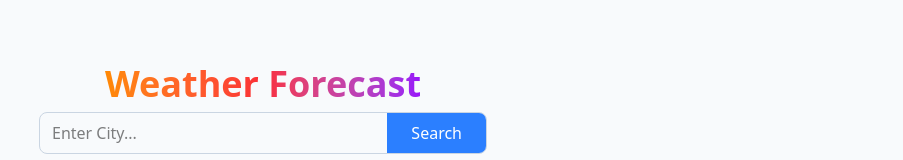
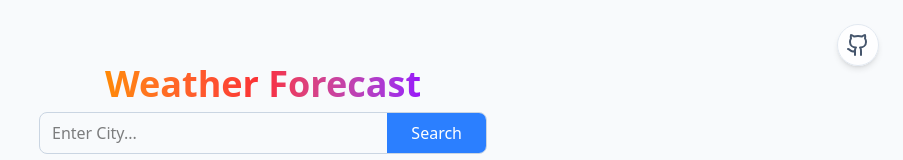
Before and after one commit to houyhOvO/weather-web-app, a React (Vite) app: page / in a window 1280 px wide. Shown: the top 160 px of the page, without its empty margins (377-1280 px from the left). Built offline with nearby package versions, Linux system fonts and the light colour scheme.

Commit message:
feat: add GitHub link

```diff
--- a/src/App.tsx
+++ b/src/App.tsx
@@ -1,3 +1,5 @@
+import { Github } from "lucide-react";
+
 import "./App.css";
 import { Header } from "./components/Header.tsx";
 import { SummaryCard } from "./components/SummaryCard.tsx";
@@ -9,6 +11,15 @@ function App() {
   const [weatherData, setWeatherData] = useState<WeatherData | null>(null);
   return (
     <div className="min-h-screen w-full flex flex-col items-center bg-slate-50 p-8 gap-y-10">
+      <a
+        href="https://github.com/houyhOvO/weather-web-app" // 替换为你的仓库地址
+        target="_blank"
+        rel="noopener noreferrer"
+        className="fixed top-6 right-6 z-50 p-2 bg-white/80 backdrop-blur-sm border border-slate-200 rounded-full shadow-md text-slate-600 hover:text-slate-900 hover:shadow-lg hover:-translate-y-0.5 transition-all duration-300"
+        aria-label="View source on GitHub"
+      >
+        <Github className="w-6 h-6" />
+      </a>
       <Header onSearchSuccess={(data) => setWeatherData(data)} />
       <SummaryCard data={weatherData?.currentConditions || null} />
       <div className="flex gap-4 overflow-x-auto w-full max-w-4xl pb-4">
```
